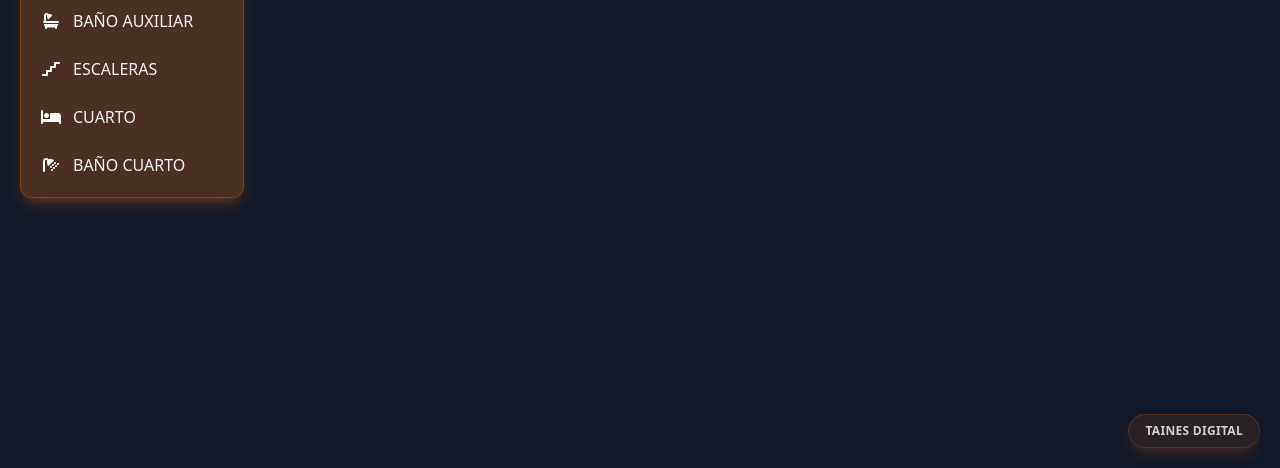
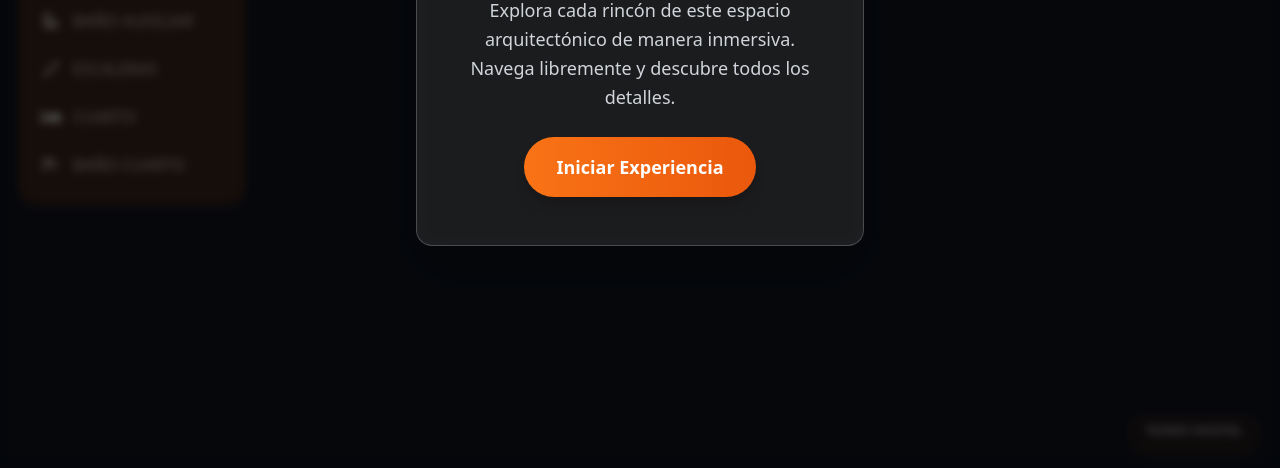
Before and after one commit to Velkez/arquitectonico-360, a plain HTML site: page index.html in a window 1280 px wide. Shown: the part 332-800 px from the top of the page. Drawn offline with nearby package versions, Linux system fonts and the light colour scheme.

Commit message:
agregando un menú de inicio

```diff
--- a/index.html
+++ b/index.html
@@ -69,6 +69,19 @@
       <div class="w-16 h-16 border-4 border-orange-500/30 border-t-orange-500 rounded-full animate-spin mx-auto mb-6"></div>
       <div class="text-xl font-semibold tracking-wider mb-2">TAINES DIGITAL</div>
       <div class="text-sm opacity-80 tracking-wide">Cargando experiencia virtual...</div>
+    </div>
+  </div>
+
+  <!-- Menú de inicio -->
+  <div id="startMenu" class="fixed inset-0 bg-black/70 backdrop-blur-sm z-40 flex items-center justify-center">
+    <div class="bg-white/10 backdrop-blur-md rounded-2xl p-8 md:p-12 text-center max-w-md mx-4 shadow-2xl border border-white/20">
+      <div class="mb-6">
+        <h1 class="text-3xl md:text-4xl font-bold text-white mb-4 tracking-wide">TOUR VIRTUAL 360</h1>
+        <p class="text-gray-300 text-lg leading-relaxed">Explora cada rincón de este espacio arquitectónico de manera inmersiva. Navega libremente y descubre todos los detalles.</p>
+      </div>
+      <button id="startExperienceBtn" class="bg-gradient-to-r from-orange-500 to-orange-600 hover:from-orange-600 hover:to-orange-700 text-white font-semibold py-4 px-8 rounded-full text-lg transition-all duration-300 transform hover:scale-105 shadow-lg hover:shadow-xl">
+        Iniciar Experiencia
+      </button>
     </div>
   </div>
 
--- a/index.js
+++ b/index.js
@@ -708,6 +708,26 @@
   // Inicializar viewer y escenas
   initViewerAndScenes();
 
+  // Agregar event listener al botón inmediatamente después de inicializar viewer y escenas
+  const startExperienceBtn = document.getElementById('startExperienceBtn');
+  if (startExperienceBtn) {
+    startExperienceBtn.addEventListener('click', function() {
+      console.log('Starting experience from menu');
+      const startMenu = document.getElementById('startMenu');
+      if (startMenu) {
+        startMenu.style.transition = 'opacity 0.5s ease-out';
+        startMenu.style.opacity = '0';
+        setTimeout(() => {
+          startMenu.style.display = 'none';
+          if (scenes && scenes.length > 0) {
+            switchScene(findSceneById("0-entrada"));
+          }
+        }, 500);
+      }
+      hideLoadingScreen();
+    });
+  }
+
   // Configurar autorotate
   autorotate = Marzipano.autorotate({
     yawSpeed: 0.03,
@@ -810,18 +830,7 @@
     }
   }, 5000);
 
-  // Mostrar escena inicial después de un retraso
-  setTimeout(() => {
-    console.log('Switching to initial scene...');
-    try {
-      switchScene(scenes[0]);
-      console.log('Scene switched successfully');
-    } catch (error) {
-      console.error('Error switching scene:', error);
-    }
-
-    console.log('Hiding loading screen...');
-    hideLoadingScreen();
-  }, 1500);
+  // No mostrar escena inicial automáticamente, esperar al menú de inicio
+  // El tour se iniciará desde el botón del menú de inicio
 
 })();
--- a/style.css
+++ b/style.css
@@ -16,6 +16,95 @@
 
 #loadingScreen.hide {
   display: none;
+}
+
+/* --- Menú de inicio --- */
+#startMenu {
+  position: fixed;
+  top: 0;
+  left: 0;
+  width: 100%;
+  height: 100%;
+  background: rgba(0, 0, 0, 0.7);
+  backdrop-filter: blur(8px);
+  z-index: 40;
+  display: flex;
+  align-items: center;
+  justify-content: center;
+  animation: fadeIn 0.5s ease forwards;
+}
+
+#startMenu.hide {
+  opacity: 0;
+  visibility: hidden;
+  transition: opacity 0.3s ease, visibility 0.3s ease;
+}
+
+#startMenu .bg-white\/10 {
+  background: rgba(255, 255, 255, 0.1);
+  backdrop-filter: blur(16px);
+  border-radius: 16px;
+  padding: 2rem 3rem;
+  text-align: center;
+  max-width: 500px;
+  margin: 0 1rem;
+  box-shadow: 0 20px 40px rgba(0, 0, 0, 0.3);
+  border: 1px solid rgba(255, 255, 255, 0.2);
+}
+
+#startMenu h1 {
+  font-size: 2.5rem;
+  font-weight: 700;
+  color: white;
+  margin-bottom: 1rem;
+  letter-spacing: 0.05em;
+}
+
+#startMenu p {
+  color: #d1d5db;
+  font-size: 1.125rem;
+  line-height: 1.75;
+  margin-bottom: 2rem;
+}
+
+#startExperienceBtn {
+  background: linear-gradient(135deg, #f97316, #ea580c);
+  color: white;
+  font-weight: 600;
+  padding: 1rem 2rem;
+  border-radius: 9999px;
+  font-size: 1.125rem;
+  transition: all 0.3s ease;
+  transform: scale(1);
+  box-shadow: 0 10px 20px rgba(249, 115, 22, 0.3);
+  border: none;
+  cursor: pointer;
+}
+
+#startExperienceBtn:hover {
+  background: linear-gradient(135deg, #ea580c, #dc2626);
+  transform: scale(1.05);
+  box-shadow: 0 15px 30px rgba(249, 115, 22, 0.4);
+}
+
+/* Responsive para móviles */
+@media (max-width: 768px) {
+  #startMenu .bg-white\/10 {
+    padding: 1.5rem 2rem;
+  }
+
+  #startMenu h1 {
+    font-size: 2rem;
+  }
+
+  #startMenu p {
+    font-size: 1rem;
+  }
+
+  #startExperienceBtn {
+    padding: 0.875rem 1.5rem;
+    font-size: 1rem;
+  }
 }
 
 .loading-content {
```
